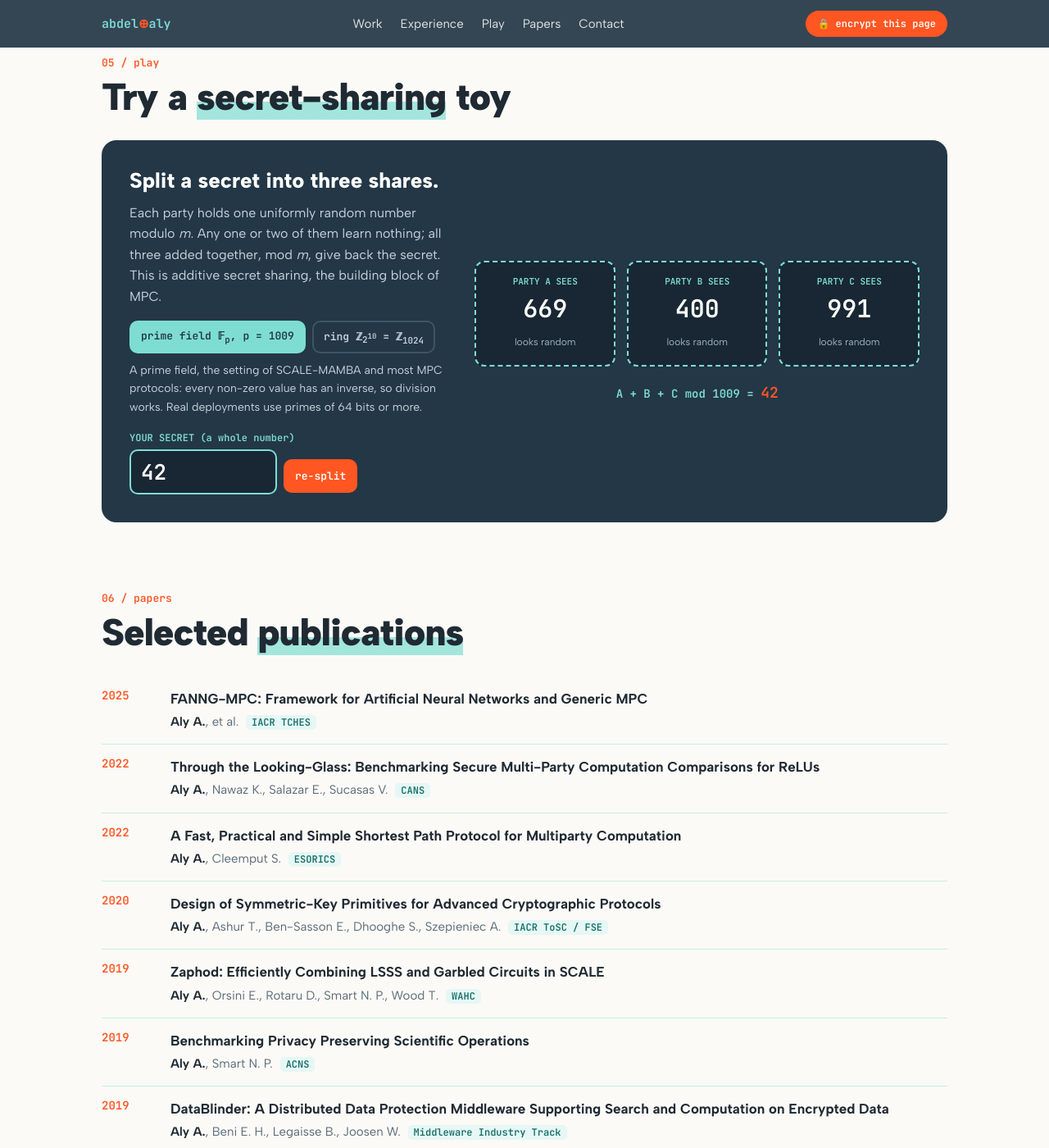
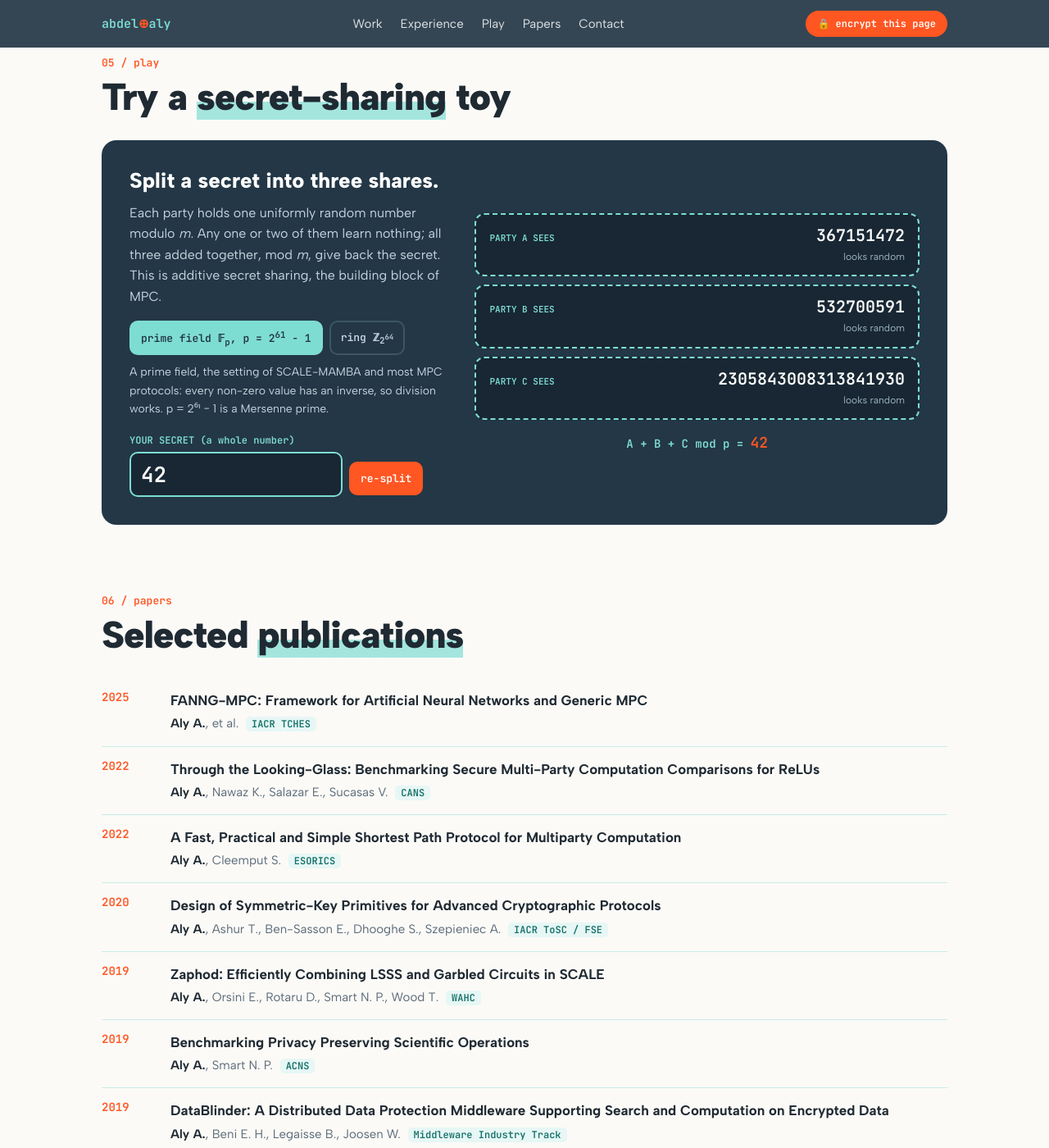
Before and after one commit to abdelrahamanaly/abdelrahamanaly.github.io, a Jekyll site: the page built from index.html, in a window 1280 px wide and 1400 px high, scrolled down 3869 px. Shown: the whole window at 82% size. Built offline with Jekyll 4.4.1, drawn with Linux system fonts in a browser that asks for light colours.

Commit message:
Secret-sharing toy: back to p = 2^61 - 1 and Z_{2^64}
Large moduli make the shares look like the random numbers they are.

Co-Authored-By: Claude Opus 5.5 <noreply@anthropic.com>

```diff
--- a/assets/site.css
+++ b/assets/site.css
@@ -126,16 +126,16 @@ a.card.side { display: block; text-decoration: none; color: inherit; }
 .toy label { display: block; font: 600 12px "JetBrains Mono", monospace; color: var(--mint); margin: 18px 0 6px; }
 .toy input { font: 700 26px "JetBrains Mono", monospace; width: 140px; padding: 8px 12px; border-radius: 10px; border: 2px solid var(--mint); background: var(--navy-2); color: #fff; }
 .toy button { font: 600 13px "JetBrains Mono", monospace; margin-left: 8px; padding: 12px 14px; border-radius: 10px; border: 0; background: var(--orange); color: #fff; cursor: pointer; }
-.shares { display: grid; grid-template-columns: repeat(3, 1fr); gap: 14px; }
-.share { background: var(--navy-2); border: 2px dashed var(--mint); border-radius: 12px; padding: 16px; text-align: center; }
-.share .who { font: 600 11px "JetBrains Mono", monospace; color: var(--mint); text-transform: uppercase; }
-.share b { display: block; font: 700 30px "JetBrains Mono", monospace; margin: 6px 0; transition: color .3s; }
-.share small { color: #9fb3c2; font-size: 12px; }
+.shares { display: grid; grid-template-columns: 1fr; gap: 10px; }
+.share { background: var(--navy-2); border: 2px dashed var(--mint); border-radius: 12px; padding: 12px 16px; display: grid; grid-template-columns: auto 1fr; align-items: baseline; gap: 4px 14px; }
+.share .who { font: 600 11px "JetBrains Mono", monospace; color: var(--mint); text-transform: uppercase; white-space: nowrap; }
+.share b { font: 700 20px "JetBrains Mono", monospace; text-align: right; overflow-wrap: anywhere; transition: color .3s; }
+.share small { grid-column: 2; text-align: right; color: #9fb3c2; font-size: 12px; }
 .modulus { display: flex; flex-wrap: wrap; gap: 8px; margin-top: 16px; }
 .toy .modulus button { margin: 0; padding: 8px 12px; background: transparent; color: #c4d3de; border: 2px solid #3d5566; font-weight: 600; }
 .toy .modulus button[aria-checked="true"] { background: var(--mint); border-color: var(--mint); color: var(--navy); }
 .toy .modnote { font-size: 14px; margin-top: 10px; min-height: 3em; }
-.toy input { width: 180px; max-width: 100%; }
+.toy input { width: 260px; max-width: 100%; }
 .toy input[aria-invalid="true"] { border-color: var(--orange); }
 .sum .wrap-note { color: #9fb3c2; font-size: 12px; }
 .sum { grid-column: 1 / -1; text-align: center; font: 600 14px "JetBrains Mono", monospace; color: var(--mint); margin-top: 6px; }
@@ -180,7 +180,7 @@ footer .wrap { display: flex; justify-content: space-between; gap: 14px; flex-wr
 }
 @media (max-width: 520px) {
   .wrap { padding: 0 16px; }
-  .shares { grid-template-columns: 1fr; }
+  .share b { font-size: 16px; }
   .toy { padding: 22px; }
   .pubs li { grid-template-columns: 1fr; gap: 2px; }
 }
--- a/assets/site.js
+++ b/assets/site.js
@@ -55,21 +55,22 @@
   lock.addEventListener("click", toggle);
   addEventListener("keydown", (e) => { if ((e.key === "e" || e.key === "E") && !e.target.closest("input,textarea")) toggle(); });
 
-  // Secret-sharing toy: three additive shares over the prime field F_p (p = 1009)
-  // or the ring Z_{2^10}. Randomness comes from crypto.getRandomValues; shares are uniform.
+  // Secret-sharing toy: three additive shares over the prime field F_p (p = 2^61 - 1)
+  // or the ring Z_{2^64}. Randomness comes from crypto.getRandomValues; shares are uniform.
   const MODS = {
-    p:    { m: 1009n, name: "1009", note: "A prime field, the setting of SCALE-MAMBA and most MPC protocols: every non-zero value has an inverse, so division works. Real deployments use primes of 64 bits or more." },
-    "2k": { m: 1024n, name: "2¹⁰", note: "A ring of integers modulo a power of two, the setting of SPDZ2k-style protocols: arithmetic wraps around like a CPU word. Real deployments use 2⁶⁴." },
+    p:    { m: (1n << 61n) - 1n, name: "p", note: "A prime field, the setting of SCALE-MAMBA and most MPC protocols: every non-zero value has an inverse, so division works. p = 2⁶¹ − 1 is a Mersenne prime." },
+    "2k": { m: 1n << 64n,        name: "2⁶⁴", note: "The ring of 64-bit integers, the setting of SPDZ2k-style protocols: arithmetic wraps around exactly like a CPU word." },
   };
   let mod = MODS.p;
   const input = document.getElementById("secret");
   const mo = (x, m) => ((x % m) + m) % m;
   function rand(m) {
-    // Uniform in [0, m): rejection sampling on 32-bit draws, so no value is favoured.
-    const w = new Uint32Array(1), lim = 2 ** 32 - (2 ** 32 % Number(m));
+    // Uniform in [0, m): draw 64 bits; for the Mersenne prime keep 61 and reject p itself.
+    const w = new BigUint64Array(1);
     for (;;) {
       crypto.getRandomValues(w);
-      if (w[0] < lim) return BigInt(w[0]) % m;
+      const r = m === MODS.p.m ? w[0] >> 3n : w[0];
+      if (r < m) return r;
     }
   }
   function split() {
--- a/index.html
+++ b/index.html
@@ -107,8 +107,8 @@ layout: default
         <h3>Split a secret into three shares.</h3>
         <p>Each party holds one uniformly random number modulo <i>m</i>. Any one or two of them learn nothing; all three added together, mod <i>m</i>, give back the secret. This is additive secret sharing, the building block of MPC.</p>
         <div class="modulus" role="radiogroup" aria-label="Modulus">
-          <button type="button" role="radio" aria-checked="true" data-mod="p">prime field 𝔽<sub>p</sub>, p = 1009</button>
-          <button type="button" role="radio" aria-checked="false" data-mod="2k">ring ℤ<sub>2<sup>10</sup></sub> = ℤ<sub>1024</sub></button>
+          <button type="button" role="radio" aria-checked="true" data-mod="p">prime field 𝔽<sub>p</sub>, p = 2<sup>61</sup> − 1</button>
+          <button type="button" role="radio" aria-checked="false" data-mod="2k">ring ℤ<sub>2<sup>64</sup></sub></button>
         </div>
         <p class="modnote" id="modnote"></p>
         <label for="secret">YOUR SECRET (a whole number)</label>
```
Also changed, not shown: README.md.
